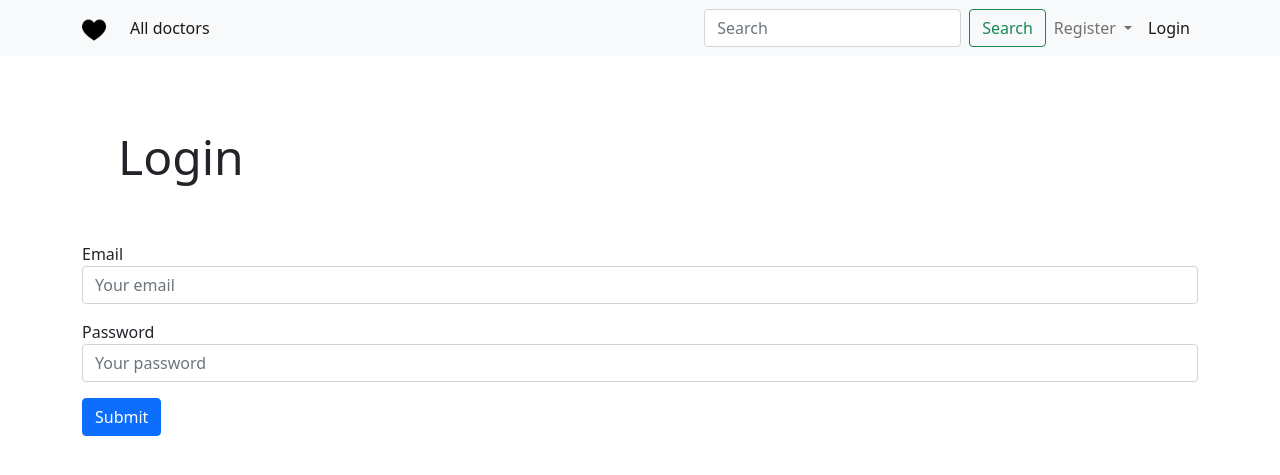
After one commit to siadajpan/no_pain, a FastAPI app: page /login/ in a window 1280 px wide. The commit adds this page. Shown: the top 475 px of the page. Run offline with FastAPI, Linux system fonts and the light colour scheme.

Commit message:
Add logging in

```diff
--- a/backend/apis/v1/route_working_hours.py
+++ b/backend/apis/v1/route_working_hours.py
@@ -28,7 +28,7 @@ def create_working_hours(
     current_user: User = Depends(get_current_user_from_token),
 ):
     new_working_hours = create_new_working_hours(
-        working_hours=working_hours, db=db, doctor=current_user.id
+        working_hours=working_hours, db=db, doctor_id=current_user.id
     )
 
     return new_working_hours
--- a/backend/db/repository/working_hours.py
+++ b/backend/db/repository/working_hours.py
@@ -5,14 +5,14 @@ from backend.schemas.working_hours import WorkingHoursCreate
 
 
 def create_new_working_hours(
-    working_hours: WorkingHoursCreate, db: Session, doctor: int
+    working_hours: WorkingHoursCreate, db: Session, doctor_id: int
 ):
     # TODO How to validate start and end time?
     # WorkingHoursCreate.validate_start_less_than_end(
     #     working_hours.start_time, working_hours.end_time
     # )
     new_working_hours = WorkingHours(
-        doctor_id=doctor,
+        doctor_id=doctor_id,
         **working_hours.dict(),
     )
     db.add(new_working_hours)
--- /dev/null
+++ b/backend/templates/auth/login.html
@@ -0,0 +1,37 @@
+{% extends "shared/base.html" %}
+
+{% block title %}
+    <title>Login</title>
+{% endblock %}
+
+{% block content %}
+    {% with msg=msg %}
+        {% include "components/alerts.html" %}
+    {% endwith %}
+    <div class="container">
+        <div class="row">
+            <h5 class="mt-4 p-5 display-5">Login</h5>
+            <div class="text-danger font-weight-bold">
+                {% for error in errors %}
+                    <li>{{ error }}</li>
+                {% endfor %}
+            </div>
+        </div>
+
+        <div class="mb-3">
+            <form method="POST">
+                <div class="mb-3">
+                    <label>Email</label>
+                    <input type="text" required placeholder="Your email" name="email" value="{{ email }}"
+                           class="form-control">
+                </div>
+                <div class="mb-3">
+                    <label>Password</label>
+                    <input type="password" required placeholder="Your password" value="{{ password }}" name="password"
+                           class="form-control">
+                </div>
+                <button type="submit" class="btn btn-primary">Submit</button>
+            </form>
+        </div>
+    </div>
+{% endblock %}
--- a/backend/templates/components/navbar.html
+++ b/backend/templates/components/navbar.html
@@ -36,7 +36,7 @@
                     </ul>
                 </li>
                 <li class="nav-item">
-                    <a class="nav-link active" aria-current="page" href="/">Login</a>
+                    <a class="nav-link active" aria-current="page" href="/login">Login</a>
                 </li>
             </ul>
         </div>
--- a/backend/templates/doctors/details.html
+++ b/backend/templates/doctors/details.html
@@ -31,5 +31,9 @@
         <h3 class="mt-4 p-5 display-8">No working hours specified yet </h3>
         {% endif %}
     </div>
+    {% if editable %}
+        <button type="button" class="btn btn-primary">Add working hours</button>
+    {% endif %}
+
 </div>
 {% endblock %}
--- a/backend/templates/doctors/register.html
+++ b/backend/templates/doctors/register.html
@@ -75,5 +75,4 @@
         </form>
     </div>
 </div>
-</div>
 {% endblock %}
--- /dev/null
+++ b/backend/webapps/auth/route_login.py
@@ -0,0 +1,41 @@
+from fastapi import APIRouter, responses
+from fastapi import Depends
+from fastapi import HTTPException
+from fastapi import Request
+from fastapi.templating import Jinja2Templates
+from sqlalchemy.orm import Session
+from starlette import status
+
+from backend.apis.v1.route_login import login_for_access_token
+from db.session import get_db
+from webapps.auth.forms import LoginForm
+
+templates = Jinja2Templates(directory="templates")
+router = APIRouter(include_in_schema=False)
+
+
+@router.get("/login/")
+async def login(request: Request):
+    return templates.TemplateResponse(
+        "auth/login.html",
+        {
+            "request": request,
+        },
+    )
+
+@router.post("/login/")
+async def login(request: Request, db: Session = Depends(get_db)):
+    form = LoginForm(request)
+    await form.load_data()
+    if await form.is_valid():
+        try:
+            form.__dict__.update(msg="Login Successful")
+            response = responses.RedirectResponse(
+                "/?msg=Successfully logged in", status_code=status.HTTP_302_FOUND)
+            login_for_access_token(response=response, form_data=form, db=db)
+            return response
+        except HTTPException:
+            form.__dict__.update(msg="")
+            form.__dict__.get("errors").append("Incorrect Email or password")
+            return templates.TemplateResponse("auth/login.html", form.__dict__)
+    return templates.TemplateResponse("auth/login.html", form.__dict__)
--- a/backend/webapps/base.py
+++ b/backend/webapps/base.py
@@ -3,6 +3,7 @@ from fastapi import APIRouter
 from backend.webapps import home
 from backend.webapps.doctors import route_doctors
 from backend.webapps.practices import route_practices
+from webapps.auth import route_login
 
 api_router = APIRouter()
 api_router.include_router(
@@ -12,3 +13,6 @@ api_router.include_router(home.router, prefix="", tags=["doctors-webapp"])
 api_router.include_router(
     route_practices.router, prefix="/practices", tags=["practices-webapp"]
 )
+api_router.include_router(
+    route_login.router, prefix="", tags=["auth-webapp"]
+)
--- a/backend/webapps/doctors/forms.py
+++ b/backend/webapps/doctors/forms.py
@@ -32,6 +32,8 @@ class DoctorCreateForm:
             self.errors.append("Last name is required")
         if not self.password or len(self.password) < 4:
             self.errors.append("Password needs to be at least 4 characters")
+        if not self.email:
+            self.errors.append("Wrong email address")
         if self.password != self.repeat_password:
             self.errors.append("Passwords don't match")
         return len(self.errors) == 0
```
Also changed, not shown: backend/webapps/auth/forms.py (added, +26 -0 lines), backend/webapps/doctors/route_doctors.py (+39 -8 lines), backend/templates/auth/__init__.py (added), backend/webapps/auth/__init__.py (added).
